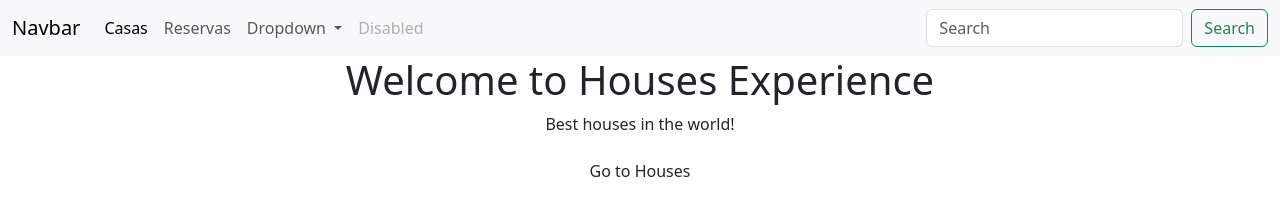
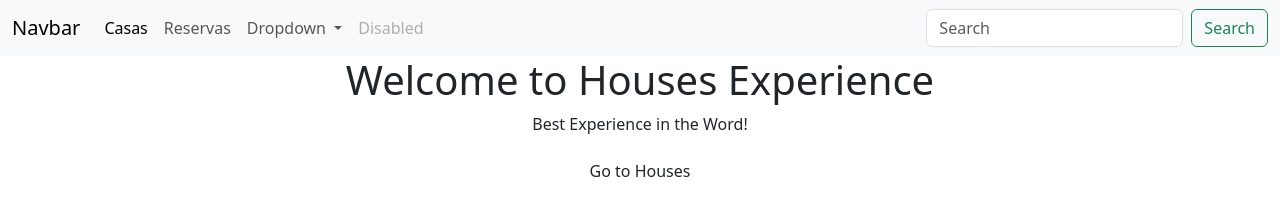
Before and after one commit to almudenadomenech/ANGULAR_GRUPO-5, an Angular app in the folder FRONTED/: page / in a window 1280 px wide. Shown: the top 202 px of the page. Built offline with nearby package versions, Linux system fonts and the light colour scheme.

Commit message:
comienzo component-Home

```diff
--- a/FRONTED/src/app/home/home.component.html
+++ b/FRONTED/src/app/home/home.component.html
@@ -1,9 +1,9 @@
 
 <div class="bg-welcome text-center">
 
-  <h1>Welcome to Houses Experience</h1>
-  <p>Best houses in the world!</p>
-  <button class="btn btn-sucess" routerLink="casas">
-    Go to Houses
-  </button>
+    <h1>Welcome to Houses Experience</h1>
+    <p>Best Experience in the Word!</p>
+    <button class="btn btn-sucess" routerLink="=Houses">
+      Go to Houses
+    </button>
 </div>
```
